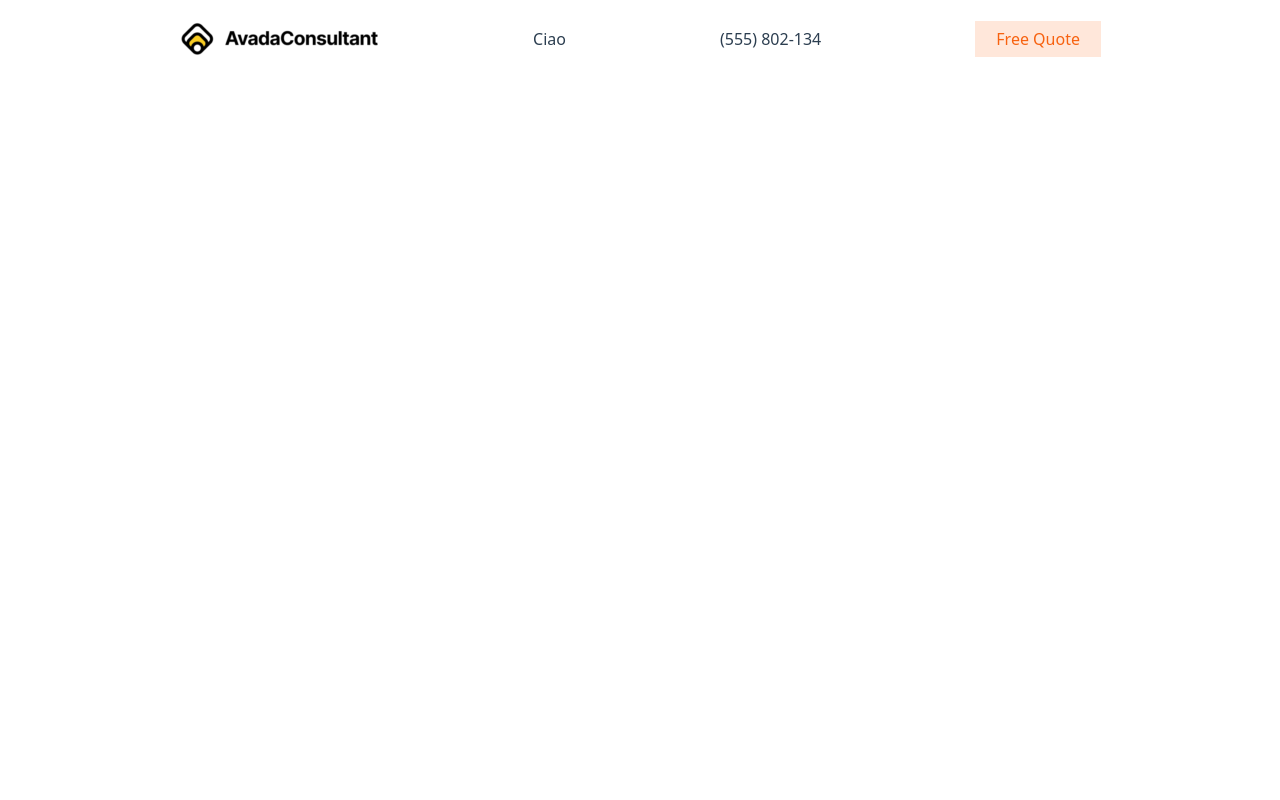
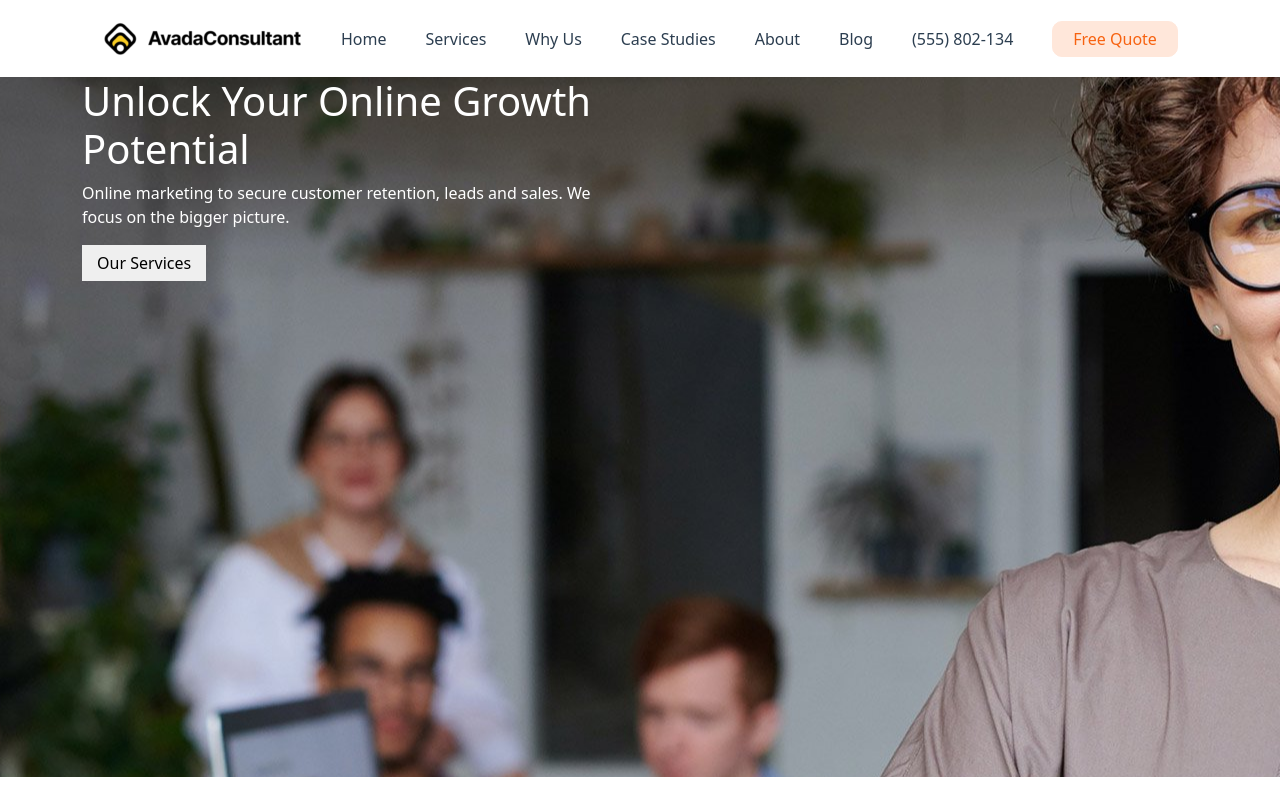
Before and after one commit to Trusimo/proj-html-vuejs, a Vue app: page / in a window 1280 px wide. Built offline with nearby package versions, Linux system fonts and the light colour scheme.

Commit message:
adds v-for in header

```diff
--- a/src/App.vue
+++ b/src/App.vue
@@ -1,13 +1,17 @@
 <template>
   <div id="app">
+
     <TheHeader></TheHeader>
+    <TheJumbotron></TheJumbotron>
     <TheMain></TheMain>
     <TheFooter></TheFooter>
+
   </div>
 </template>
 
 <script>
 import TheHeader from './components/TheHeader.vue';
+import TheJumbotron from './components/TheJumbotron.vue'
 import TheMain from './components/TheMain.vue';
 import TheFooter from './components/TheFooter.vue';
 
@@ -15,6 +19,7 @@ export default {
   name: 'App',
   components: {
     TheHeader,
+    TheJumbotron,
     TheMain,
     TheFooter
 }
--- a/src/components/TheFooter.vue
+++ b/src/components/TheFooter.vue
@@ -2,6 +2,7 @@
     <div>
 
     </div>
+
 
 </template>
 
@@ -24,6 +25,4 @@
 <style>
 
 
-
-
 </style>
--- a/src/components/TheHeader.vue
+++ b/src/components/TheHeader.vue
@@ -4,10 +4,12 @@
         <img src="../../public/avada-marketing-logo-2x-200x37.png" alt="">
 
         <!-- ciclo per le voci della navbar -->
-        <div>Ciao</div>
+        <div v-for="(item, index) in navbarVoices" :key="index">
+            {{ item }}
+        </div>
 
         <div>(555) 802-134</div>
-        <button>Free Quote</button>
+        <button class="btn-orange">Free Quote</button>
     </div>
     </div>
 
@@ -19,6 +21,14 @@ export default {
     name: 'TheHeader',
     data() {
         return {
+            navbarVoices: [
+                "Home",
+                "Services",
+                "Why Us",
+                "Case Studies",
+                "About",
+                "Blog"
+            ]
 
 }},
     methods: {
@@ -37,12 +47,12 @@ header {
 }
 .flex {
     display: flex;
-    justify-content: space-around;
+    justify-content: space-between;
     padding: 20px;
     align-items: center;
 }
 
-button {
+.btn-orange {
     border: 1px solid #ffe7da;
     background-color: #ffe7da;
     color: #f76210;
@@ -50,7 +60,7 @@ button {
     border-radius: 10px;
 }
 
-button:hover {
+.btn-orange:hover {
     background-color: #f76210;
     color: white;
 }
--- /dev/null
+++ b/src/components/TheJumbotron.vue
@@ -0,0 +1,56 @@
+<template>
+    <div class="bg-jumbo">
+        <div class="container">
+            <section>
+                <div class="row">
+                <div class="col padding-col">
+                    <h1>Unlock Your Online Growth Potential</h1>
+                    <p>Online marketing to secure customer retention, leads and sales.
+                        We focus on the bigger picture.
+                    </p>
+                    <button class="btn-white">Our Services</button>
+                </div>
+                <div class="col">
+
+                </div>
+            </div>
+            <div class="form-absolute">
+
+            </div>
+            </section>
+        </div>
+    </div>
+
+</template>
+
+
+<script>
+
+
+</script>
+
+
+<style>
+
+section {
+    position: relative;
+    color: white
+}
+
+.padding-col {
+    padding: 0 30px;
+}
+
+.bg-jumbo {
+    background-image: url("../../public/marketing-intro.jpg");
+    background-position: center;
+    height: 700px;
+}
+
+.btn-white {
+    padding: 6px 15px;
+    border-style: none;
+}
+
+
+</style>
```
